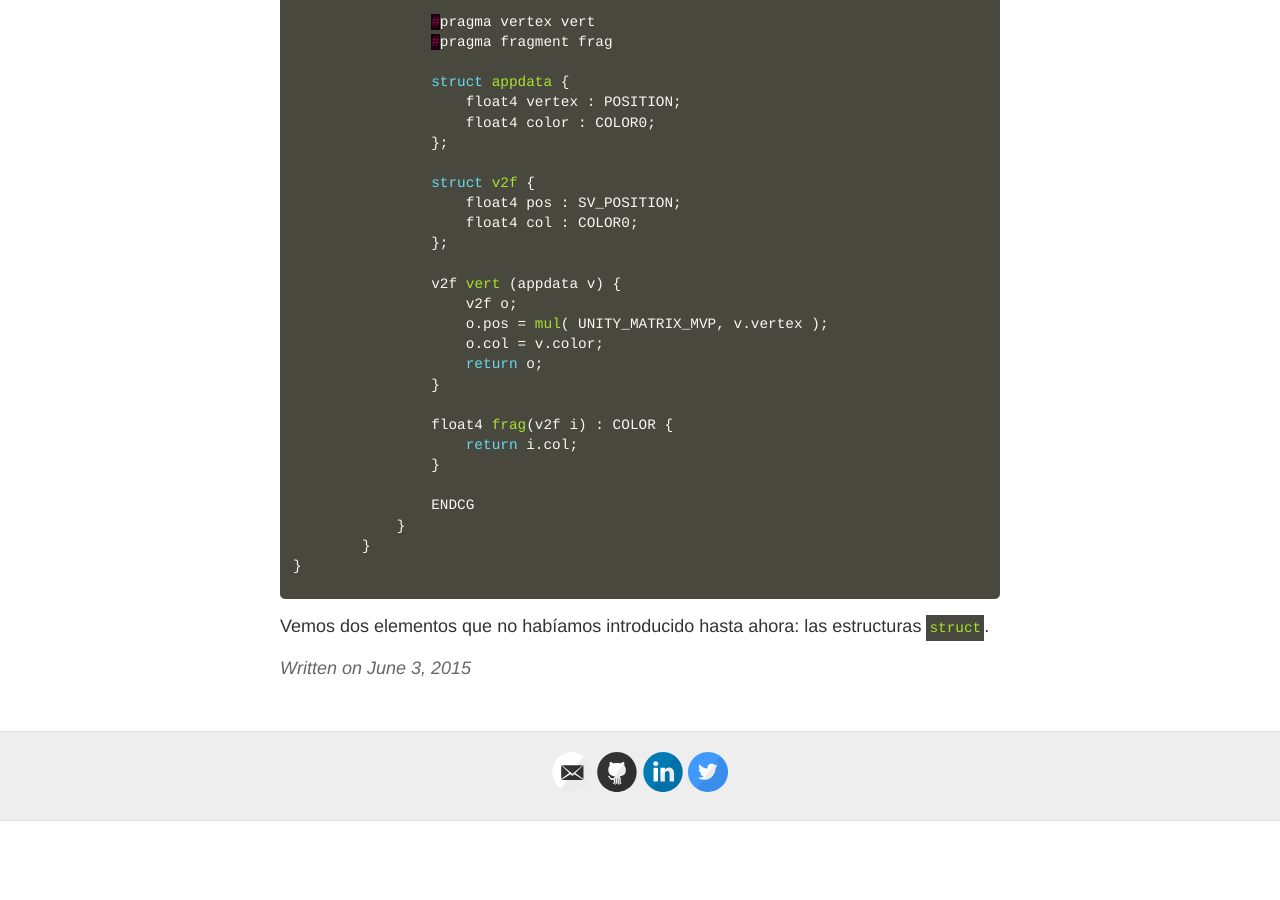
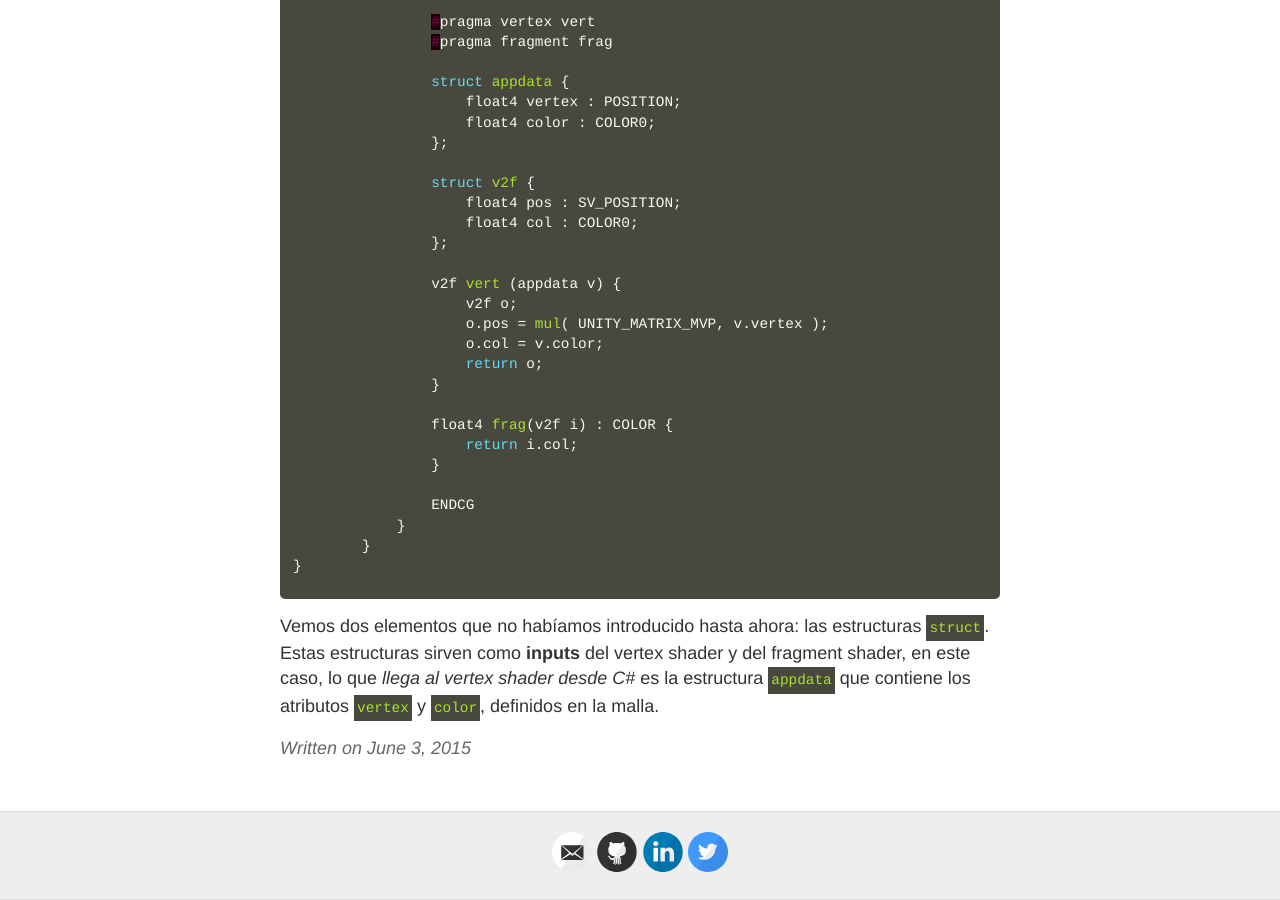
Before and after one commit to josemorval/UnityArchive, a Jekyll site: the page built from _posts/2015-06-03-distintasmaneras.md, in a window 1280 px wide and 900 px high, scrolled down 1020 px. Built offline with Jekyll 4.4.1, drawn with Linux system fonts in a browser that asks for light colours; nearby versions of some CDN libraries; Markdown is read by kramdown in place of the engine named in the settings; before the commit the page ends 1841 px from its top, so only the background shows below that.

Commit message:
Updated 2015-06-03-distintasmaneras.md

````diff
--- a/_posts/2015-06-03-distintasmaneras.md
+++ b/_posts/2015-06-03-distintasmaneras.md
@@ -69,4 +69,4 @@ Shader "Morvaly/VertexColorShader" {
 }
 ```
 
-Vemos dos elementos que no habíamos introducido hasta ahora: las estructuras ```struct```.
+Vemos dos elementos que no habíamos introducido hasta ahora: las estructuras ```struct```. Estas estructuras sirven como **inputs** del vertex shader y del fragment shader, en este caso, lo que _llega al vertex shader desde C#_ es la estructura ```appdata``` que contiene los atributos ```vertex``` y ```color```, definidos en la malla.
````
